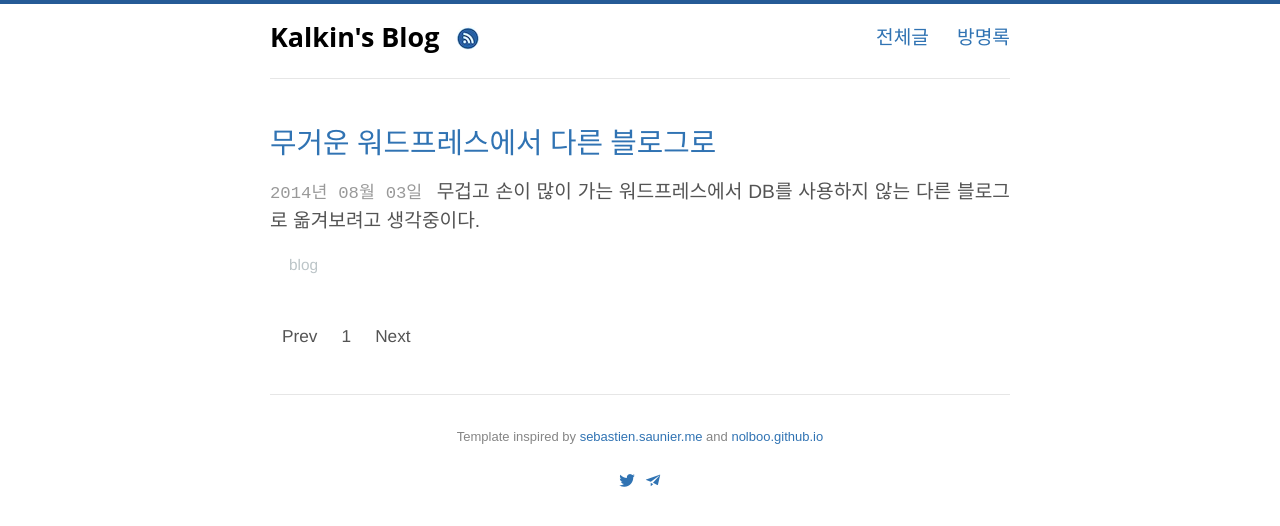
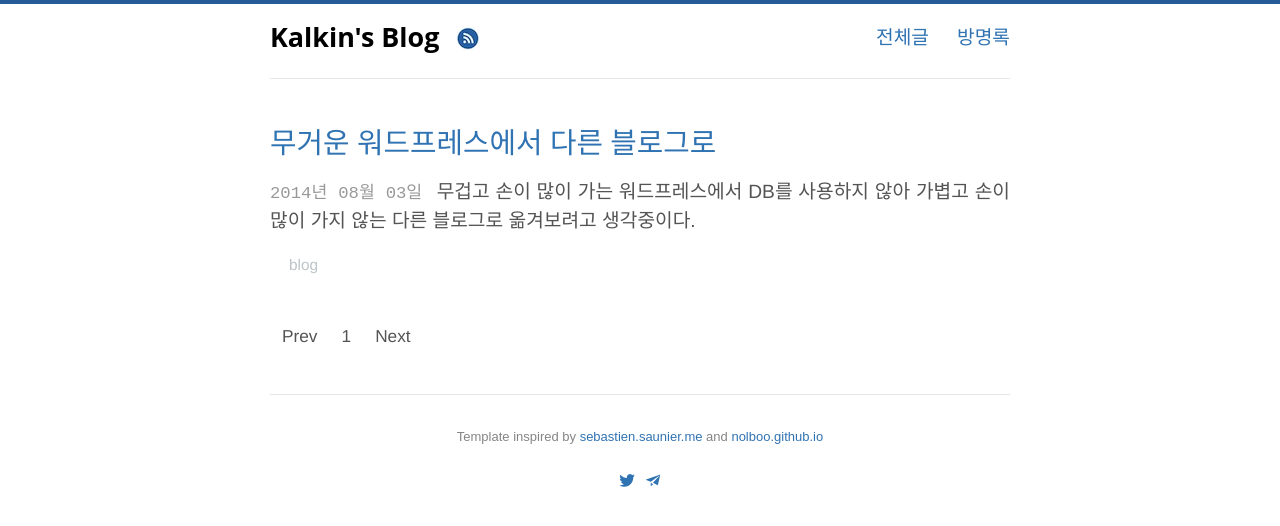
Before and after one commit to kalkin7/kalkin7.github.io, a Jekyll site: the page built from index.html, in a window 1280 px wide. Shown: the top 526 px of the page. Built offline with Jekyll 4.4.1, drawn with Linux system fonts in a browser that asks for light colours; the list of posts is cut into pages by our own code.

Commit message:
update blog posts

```diff
--- a/_posts/2014-08-03-from-wordpress-to-another-blog.markdown
+++ b/_posts/2014-08-03-from-wordpress-to-another-blog.markdown
@@ -1,7 +1,7 @@
 ---
 layout: post
 title: "무거운 워드프레스에서 다른 블로그로"
-description: "무겁고 손이 많이 가는 워드프레스에서 DB를 사용하지 않는 다른 블로그로 옮겨보려고 생각중이다."
+description: "무겁고 손이 많이 가는 워드프레스에서 DB를 사용하지 않아 가볍고 손이 많이 가지 않는 다른 블로그로 옮겨보려고 생각중이다."
 category: blog
 tags: [ blog ]
 ---
--- a/js/alexpearce.js
+++ b/js/alexpearce.js
@@ -102,7 +102,7 @@ var layoutResultsPage = function(property, value, posts) {
         + '</a>'
         // Post date
         + ' <span class="date">- '
-        + posts[i].date.day + ' ' + posts[i].date.month + ' ' + posts[i].date.year
+         + posts[i].date.day + ' ' + posts[i].date.month + ' ' + posts[i].date.year
         + '</span>'
         // Tags
         + tagsList
```
